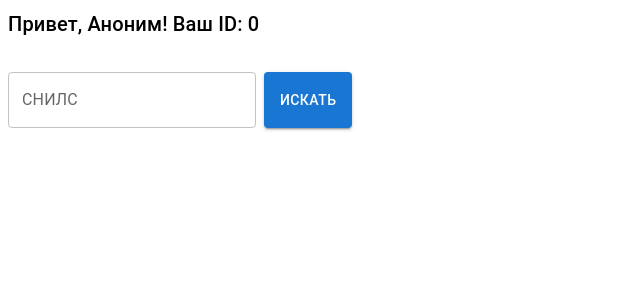
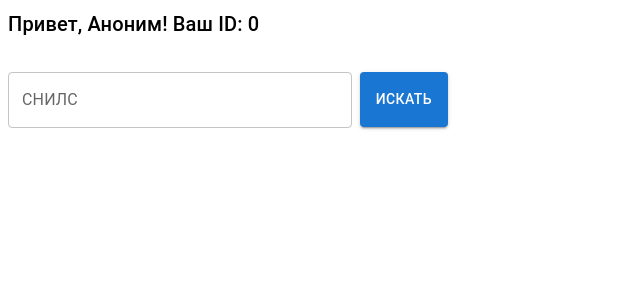
Before and after one commit to oleg-medovikov/form_60, a React (Vite) app in the folder web/: page / in a window 1280 px wide. Shown: the top 300 px of the page, without its empty margins (0-640 px from the left). Built offline with nearby package versions, Linux system fonts and the light colour scheme; no server answers.

Commit message:
Add СНИЛС validation messages

```diff
--- a/web/src/pages/PatientSearch.tsx
+++ b/web/src/pages/PatientSearch.tsx
@@ -18,7 +18,12 @@ const PatientSearch: React.FC<Props> = () => {
   const user = useUser(uid);
   const [userID, setUserID] = useState('');
   const [userFIO, setUserFIO] = useState('');
-  const { register, handleSubmit, setValue } = useForm();
+  const {
+    formState: { errors },
+    handleSubmit,
+    register,
+    setValue,
+  } = useForm();
   const onSubmit = (data: any) => console.log(data);
 
   const onSnilsChange = (e: React.ChangeEvent<HTMLInputElement>) => {
@@ -37,28 +42,51 @@ const PatientSearch: React.FC<Props> = () => {
     setUserFIO(user.fio);
   }, [user]);
 
+  const getErrorMessage = () => {
+    switch (errors.snils?.type) {
+      case 'required':
+        return 'Поле обязательно';
+      case 'minLength':
+        return 'СНИЛС должен состоять из 11 цифр';
+      case 'snilsRepeat':
+        return 'Цифра не может повторяться более двух раз подряд';
+      case 'snilsSum':
+        return 'Контрольная сумма не сходится';
+      default:
+        return 'Поле не прошло валидацию';
+    }
+  };
+
   return (
     <>
       <Typography variant="h6" component="h1" sx={{ mb: 4 }}>
         Привет, {userFIO}! Ваш ID: {userID}
       </Typography>
 
-      <Box component="form" onSubmit={handleSubmit(onSubmit)} sx={{ display: 'flex', gap: 0.5 }}>
+      <Box
+        component="form"
+        onSubmit={handleSubmit(onSubmit)}
+        sx={{ display: 'flex', alignItems: 'start', gap: 0.5, maxWidth: 440 }}
+      >
         <TextField
           type="search"
           variant="outlined"
           label="СНИЛС"
           {...register('snils', {
             required: true,
+            minLength: 11,
             onChange: onSnilsChange,
             validate: {
               snilsRepeat,
               snilsSum,
             },
           })}
+          error={errors.snils}
+          helperText={errors.snils && getErrorMessage()}
+          sx={{ flex: '1 1 0' }}
         />
         <Input type="hidden" {...register('identificator', { required: true })} />
-        <Button type="submit" variant="contained">
+        <Button type="submit" variant="contained" sx={{ lineHeight: 1.4, py: 2.2 }}>
           Искать
         </Button>
       </Box>
```
